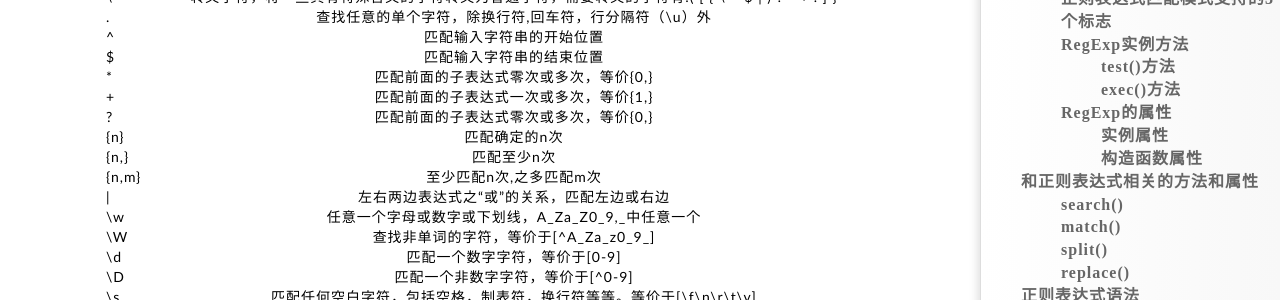
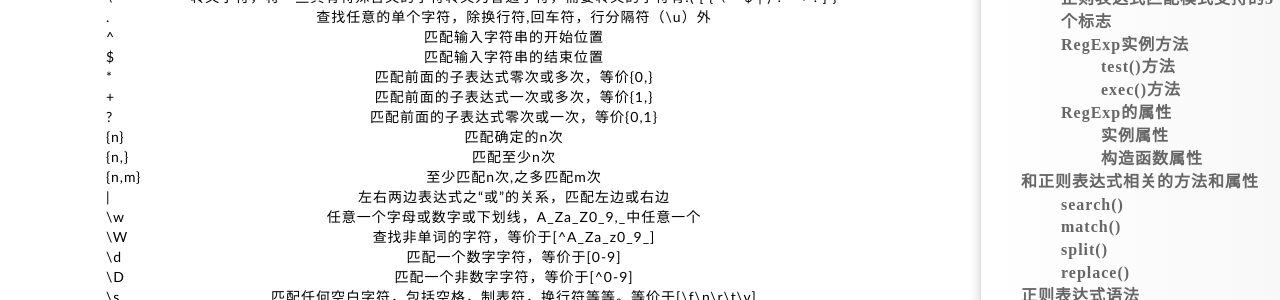
Before and after one commit to creeperdance/creeperdance.github.com, a Jekyll site: the page built from _posts/2017-05-20-Javascript-RegExp.md, in a window 1280 px wide and 900 px high, scrolled down 6281 px. Shown: the part 152-452 px from the top of the window. Built offline with Jekyll 4.4.1, drawn with Linux system fonts in a browser that asks for light colours; some web fonts are replaced.

Commit message:
Update 2017-05-20-Javascript-RegExp.md

```diff
--- a/_posts/2017-05-20-Javascript-RegExp.md
+++ b/_posts/2017-05-20-Javascript-RegExp.md
@@ -278,7 +278,7 @@ alert(result);    //word(cat),word(bat),word(sat),word(fat)
 |$|匹配输入字符串的结束位置
 |*|匹配前面的子表达式零次或多次，等价{0,}
 |+|匹配前面的子表达式一次或多次，等价{1,}
-|?|匹配前面的子表达式零次或多次，等价{0,}
+|?|匹配前面的子表达式零次或一次，等价{0,1}
 |{n}|匹配确定的n次
 |{n,}|匹配至少n次
 |{n,m}|至少匹配n次,之多匹配m次
```
